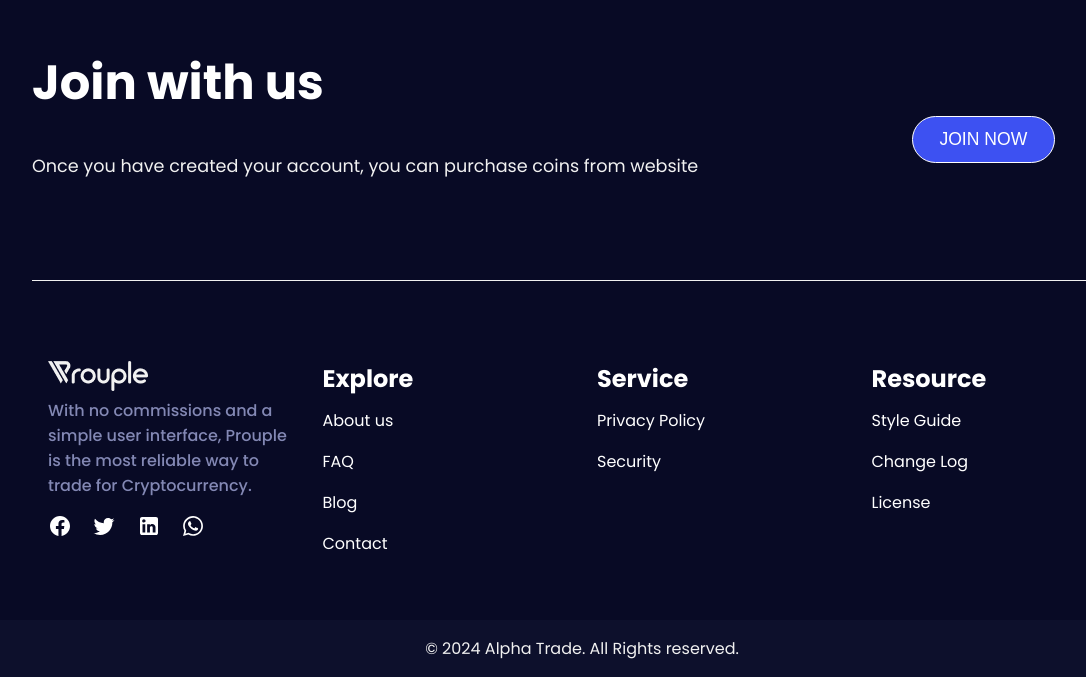
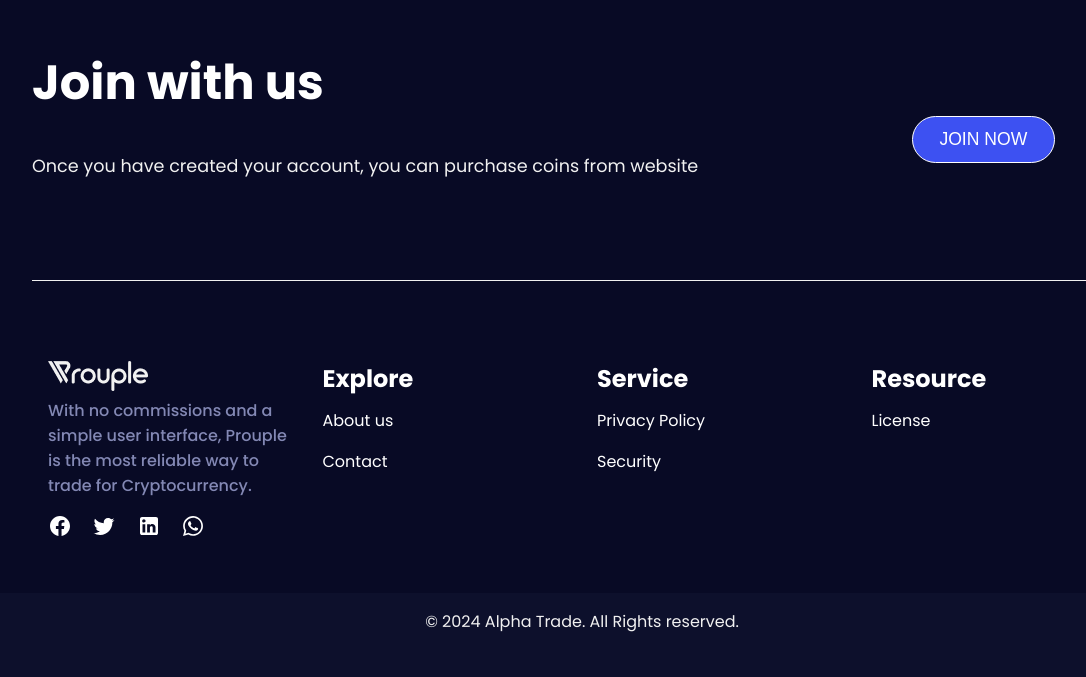
Before and after one commit to DANIEL-EKWERE/alphatrade-fulltstack-project, a Django app: page /about/ in a window 1280 px wide. Shown: the part 2692-3369 px from the top of the page, without its empty margins (58-1144 px from the left). After the commit the page ends 3324 px from the top, so only its background shows below. Run offline with Django 5.2, Linux system fonts and the light colour scheme; parts of the project's set-up code (start-up, migrations or seed data) failed here and were passed over.

Commit message:
footer section edited

```diff
--- a/alphatrade/settings.py
+++ b/alphatrade/settings.py
@@ -83,10 +83,7 @@ WSGI_APPLICATION = 'alphatrade.wsgi.application'
 #     }
 # }
 
-
-DATABASES = {
-    'default': dj_database_url.parse("postgresql://alpha_trade_user:91XO3T8NOd60sPeyPtDQitHMwDpVZNPL@dpg-ct0um5btq21c73ejdtt0-a.oregon-postgres.render.com/alpha_trade")
-}
+jjjjjjjjjjjjjjjjjjjjjjjjjjjjjjjjjjjjjjjjjjjjjjjjjjjjjjjjjjjjjjjjjjjjjjjjjjjjjjjjjjjjjjjjjjjjjjjjjjjjjjjjjjjjjjj
 
 
 #DATABASES["default"] = dj_database_url.parse("postgresql://alpha_trade_user:91XO3T8NOd60sPeyPtDQitHMwDpVZNPL@dpg-ct0um5btq21c73ejdtt0-a.oregon-postgres.render.com/alpha_trade")
--- a/templates/base.html
+++ b/templates/base.html
@@ -212,10 +212,10 @@ cb=googleTranslateElementInit">
 
             <div class="footerlink">
                 <h1 class="linkTitle">Explore</h1>
-                <a href="#" class="eachLink">About us</a>
-                <a href="#" class="eachLink">FAQ</a>
-                <a href="#" class="eachLink">Blog</a>
-                <a href="#" class="eachLink">Contact</a>
+                <a href="{% url "about" %}" class="eachLink">About us</a>
+                {% comment %} <a href="#" class="eachLink">FAQ</a>
+                <a href="#" class="eachLink">Blog</a> {% endcomment %}
+                <a href="{% url "contact" %}" class="eachLink">Contact</a>
             </div>
 
             <div class="footerlink">
@@ -228,8 +228,8 @@ cb=googleTranslateElementInit">
 
             <div class="footerlink">
                 <h1 class="linkTitle">Resource</h1>
-                <a href="#" class="eachLink">Style Guide</a>
-                <a href="#" class="eachLink">Change Log</a>
+                {% comment %} <a href="#" class="eachLink">Style Guide</a>
+                <a href="#" class="eachLink">Change Log</a> {% endcomment %}
                 <a href="{% url "licensing" %}" class="eachLink">License</a>
             </div>
         </div>
```
